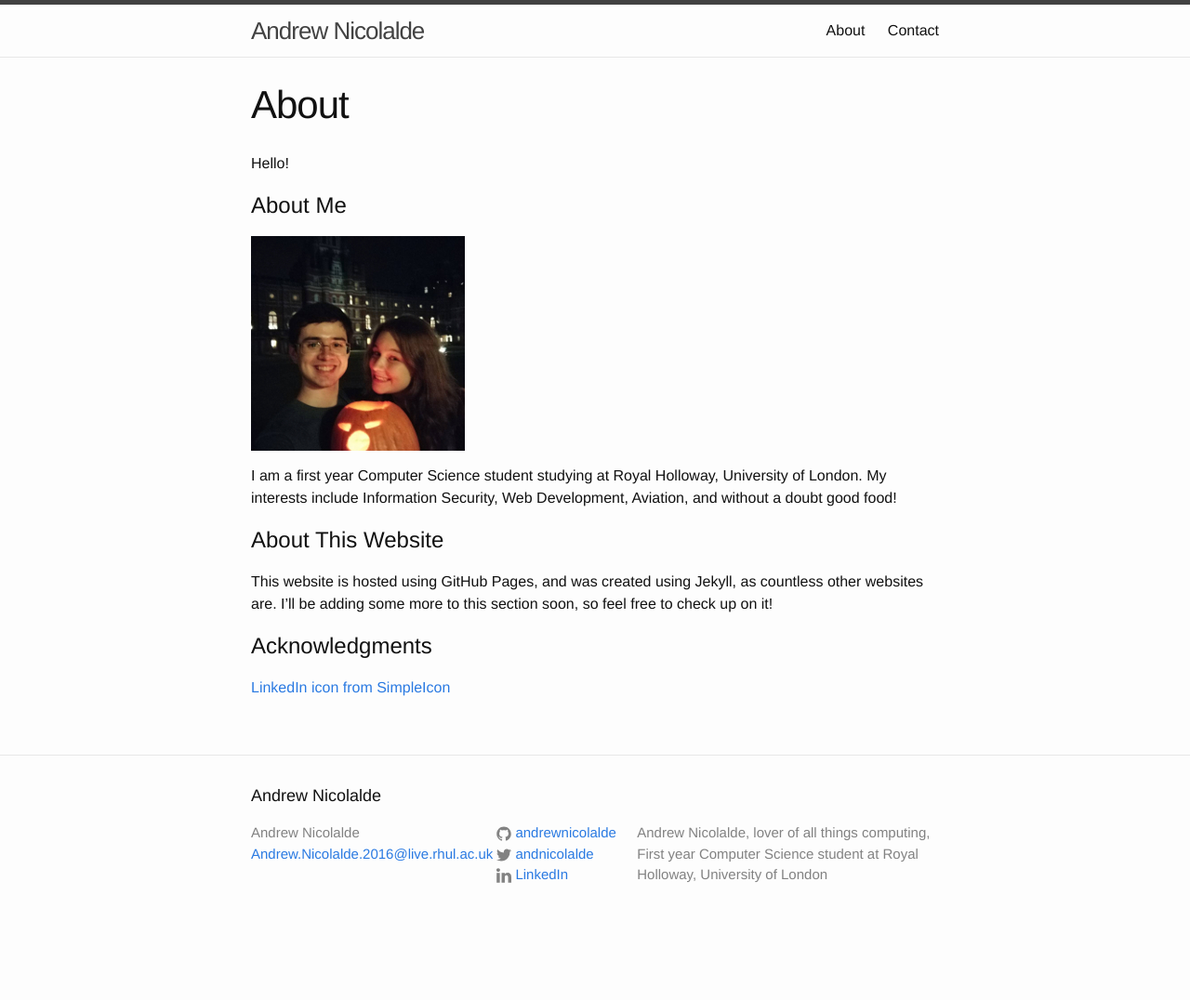
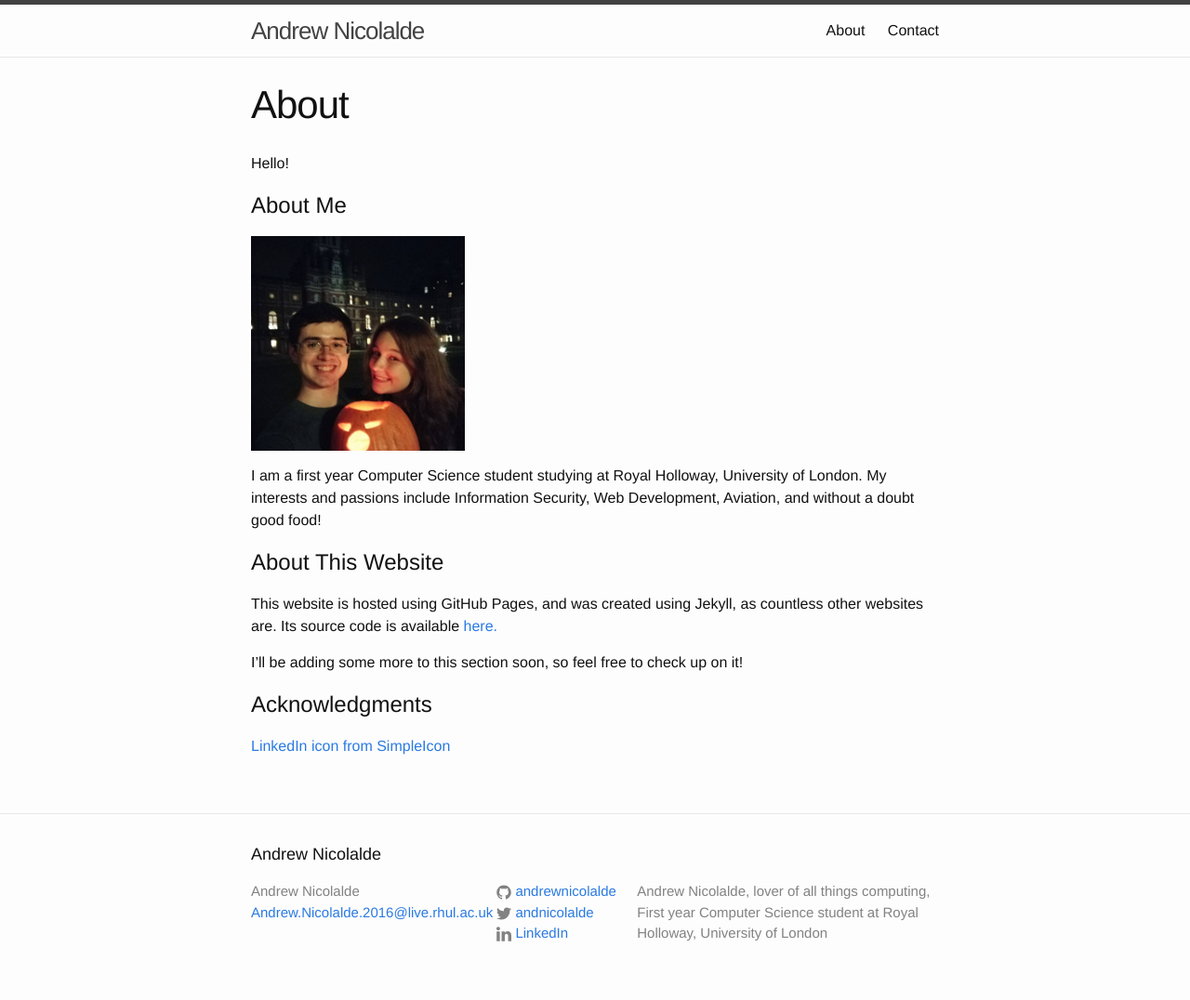
Before and after one commit to andrewnicolalde/andrewn.io, a Jekyll site: the page built from about.md, in a window 1280 px wide. Shown: the whole page at 93% size. Built offline with Jekyll 4.4.1, drawn with Linux system fonts in a browser that asks for light colours; before the commit the page ends 1013 px from its top, so only the background shows below that.

Commit message:
Add link to source code

```diff
--- a/about.md
+++ b/about.md
@@ -9,13 +9,15 @@ Hello!
 ![Me infront of Founders Hall at Royal Holloway](../resources/andrewnco/images/About.jpg)
 
 I am a first year Computer Science student studying at Royal Holloway,
-University of London. My interests include Information Security, Web
-Development, Aviation, and without a doubt good food!
+University of London. My interests and passions include Information Security,
+Web Development, Aviation, and without a doubt good food!
 
 # About This Website
 This website is hosted using GitHub Pages, and was created using Jekyll, as
-countless other websites are. I'll be adding some more to this section soon, so
-feel free to check up on it!
+countless other websites are. Its source code is
+available [here.](https://github.com/andrewnicolalde/andrewnicolalde.github.io)
+
+I'll be adding some more to this section soon, so feel free to check up on it!
 
 # Acknowledgments
 
```
